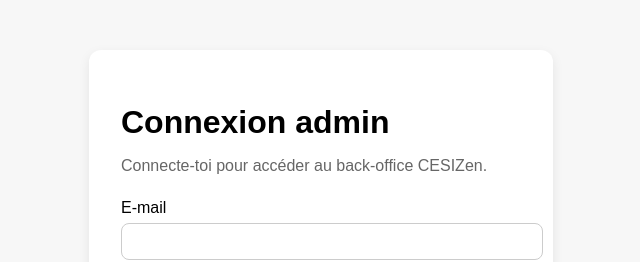
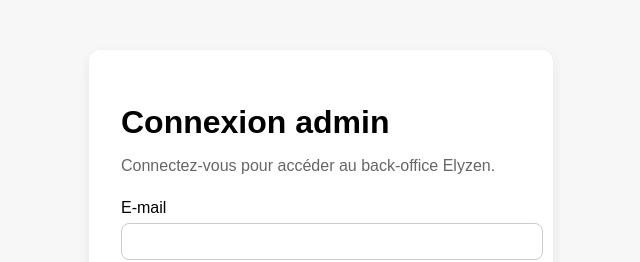
Before and after one commit to cesizenIndividuel/cesizen-react, a React (Vite) app: page / in a window 1280 px wide. Shown: the part 171-433 px from the top of the page, without its empty margins (319-959 px from the left). Built offline with nearby package versions, Linux system fonts and the light colour scheme; no server answers.

Commit message:
fix : cesizen a elyzen

```diff
--- a/src/pages/LoginPage.tsx
+++ b/src/pages/LoginPage.tsx
@@ -94,7 +94,7 @@
       >
         <h1 style={{ marginBottom: "8px" }}>Connexion admin</h1>
         <p style={{ marginBottom: "24px", color: "#666" }}>
-          Connecte-toi pour accéder au back-office CESIZen.
+          Connectez-vous pour accéder au back-office Elyzen.
         </p>
 
         <form
```
